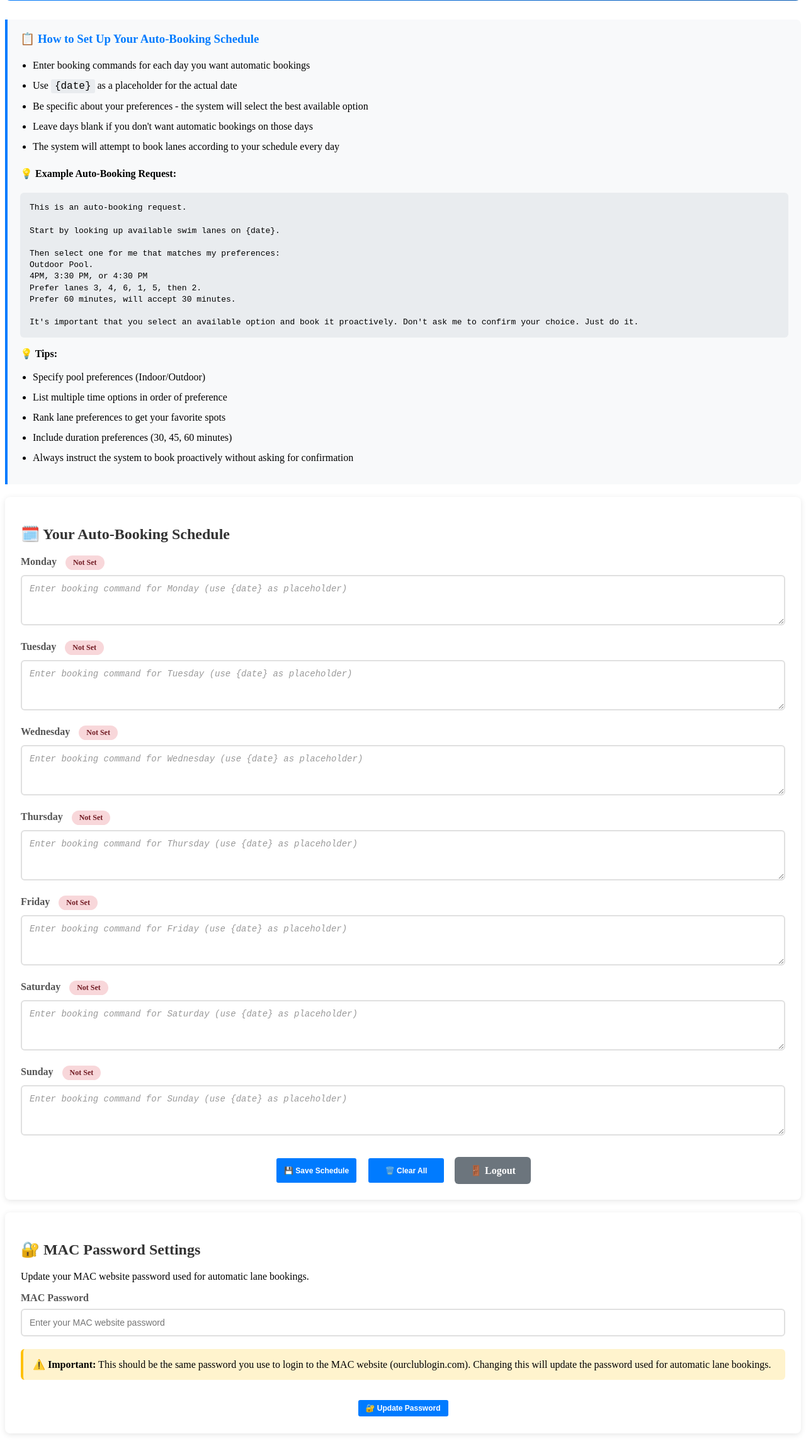
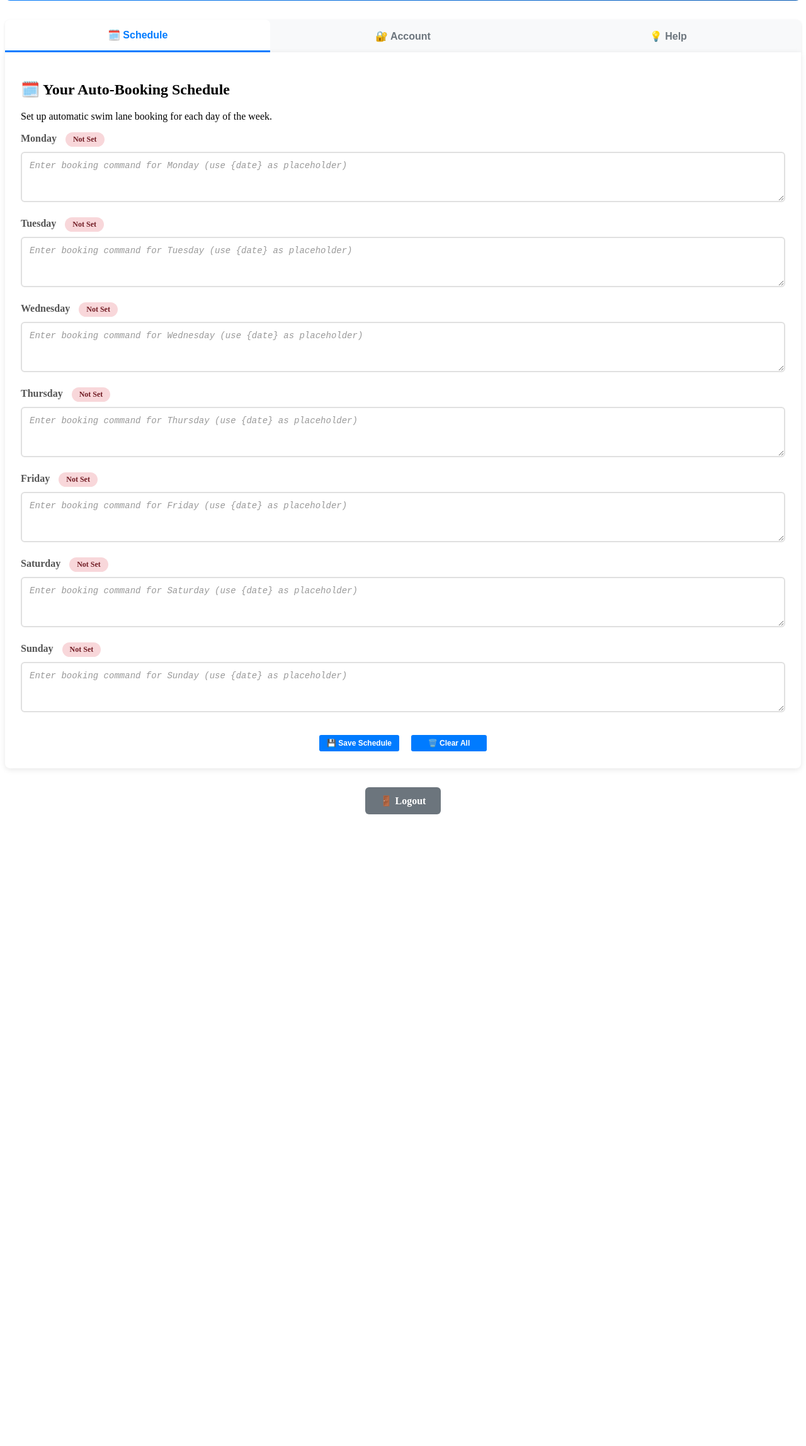
Before and after one commit to mattjpoland/swimming-agent, a Flask app: template src/web/templates/user_dashboard.html in a window 1280 px wide. Shown: the part 107-2403 px from the top of the page at 63% size. After the commit the page ends 1400 px from the top, so only its background shows below. Run offline with Flask 3, Linux system fonts and the light colour scheme; the template is opened without the code that fills it, so the values that code supplies are empty.

Commit message:
User page UX

```diff
--- a/src/web/templates/user_dashboard.html
+++ b/src/web/templates/user_dashboard.html
@@ -176,6 +176,56 @@
             color: #721c24;
         }
 
+        /* Tab Navigation */
+        .tab-navigation {
+            display: flex;
+            background: #f8f9fa;
+            border-radius: 8px 8px 0 0;
+            margin-bottom: 0;
+            box-shadow: 0 2px 4px rgba(0,0,0,0.1);
+        }
+
+        .tab-button {
+            flex: 1;
+            padding: 15px 20px;
+            border: none;
+            background: transparent;
+            cursor: pointer;
+            font-size: 16px;
+            font-weight: bold;
+            color: #6c757d;
+            transition: all 0.3s;
+            border-radius: 8px 8px 0 0;
+        }
+
+        .tab-button:hover {
+            background: #e9ecef;
+            color: #495057;
+        }
+
+        .tab-button.active {
+            background: white;
+            color: #007bff;
+            border-bottom: 3px solid #007bff;
+        }
+
+        .tab-content {
+            display: none;
+            background: white;
+            border-radius: 0 0 8px 8px;
+            padding: 25px;
+            box-shadow: 0 2px 10px rgba(0,0,0,0.1);
+            margin-bottom: 20px;
+        }
+
+        .tab-content.active {
+            display: block;
+        }
+
+        .tab-container {
+            margin-bottom: 30px;
+        }
+
         /* Mobile responsiveness */
         @media (max-width: 768px) {
             .dashboard-header h1 {
@@ -195,6 +245,15 @@
                 width: 100%;
                 max-width: 300px;
             }
+
+            .tab-button {
+                padding: 12px 15px;
+                font-size: 14px;
+            }
+
+            .tab-content {
+                padding: 15px;
+            }
         }
     </style>
 </head>
@@ -205,43 +264,17 @@
             <p>Manage your automatic swim lane booking schedule</p>
         </div>
 
-        <div class="help-section">
-            <h3>📋 How to Set Up Your Auto-Booking Schedule</h3>
-            <ul>
-                <li>Enter booking commands for each day you want automatic bookings</li>
-                <li>Use <code>{date}</code> as a placeholder for the actual date</li>
-                <li>Be specific about your preferences - the system will select the best available option</li>
-                <li>Leave days blank if you don't want automatic bookings on those days</li>
-                <li>The system will attempt to book lanes according to your schedule every day</li>
-            </ul>
-
-            <h4>💡 Example Auto-Booking Request:</h4>
-            <div style="background: #e9ecef; padding: 15px; border-radius: 6px; margin: 10px 0; font-family: 'Courier New', monospace; font-size: 13px; line-height: 1.4;">
-                This is an auto-booking request.<br><br>
-
-                Start by looking up available swim lanes on {date}.<br><br>
-
-                Then select one for me that matches my preferences:<br>
-                Outdoor Pool.<br>
-                4PM, 3:30 PM, or 4:30 PM<br>
-                Prefer lanes 3, 4, 6, 1, 5, then 2.<br>
-                Prefer 60 minutes, will accept 30 minutes.<br><br>
-
-                It's important that you select an available option and book it proactively. Don't ask me to confirm your choice. Just do it.
+        <div class="tab-container">
+            <div class="tab-navigation">
+                <button class="tab-button active" onclick="showTab('schedule')">🗓️ Schedule</button>
+                <button class="tab-button" onclick="showTab('account')">🔐 Account</button>
+                <button class="tab-button" onclick="showTab('help')">💡 Help</button>
             </div>
 
-            <p><strong>💡 Tips:</strong></p>
-            <ul>
-                <li>Specify pool preferences (Indoor/Outdoor)</li>
-                <li>List multiple time options in order of preference</li>
-                <li>Rank lane preferences to get your favorite spots</li>
-                <li>Include duration preferences (30, 45, 60 minutes)</li>
-                <li>Always instruct the system to book proactively without asking for confirmation</li>
-            </ul>
-        </div>
-
-        <div class="schedule-section">
+            <!-- Schedule Tab -->
+            <div id="schedule-tab" class="tab-content active">
                 <h2>🗓️ Your Auto-Booking Schedule</h2>
+                <p>Set up automatic swim lane booking for each day of the week.</p>
 
             <form id="scheduleForm">
                 <div class="day-schedule">
@@ -282,13 +315,16 @@
                 <div class="action-buttons">
                     <button type="button" class="btn btn-primary" onclick="saveSchedule()">💾 Save Schedule</button>
                     <button type="button" class="btn btn-danger" onclick="deleteSchedule()">🗑️ Clear All</button>
-                    <a href="{{ url_for('web.logout') }}" class="btn btn-secondary">🚪 Logout</a>
                 </div>
             </form>
             </div>
 
-        <div class="schedule-section">
-            <h2>🔐 MAC Password Settings</h2>
+            <!-- Account Tab -->
+            <div id="account-tab" class="tab-content">
+                <h2>🔐 Account Settings</h2>
+                <p>Manage your account settings and MAC website password.</p>
+
+                <h3>MAC Password</h3>
                 <p>Update your MAC website password used for automatic lane bookings.</p>
 
                 <form id="macPasswordForm">
@@ -308,9 +344,73 @@
                     </div>
                 </form>
             </div>
+
+            <!-- Help Tab -->
+            <div id="help-tab" class="tab-content">
+                <h2>💡 Help & Tips</h2>
+                <p>Learn how to set up effective auto-booking schedules.</p>
+
+                <h3>📋 How to Set Up Your Auto-Booking Schedule</h3>
+                <ul>
+                    <li>Enter booking commands for each day you want automatic bookings</li>
+                    <li>Use <code>{date}</code> as a placeholder for the actual date</li>
+                    <li>Be specific about your preferences - the system will select the best available option</li>
+                    <li>Leave days blank if you don't want automatic bookings on those days</li>
+                    <li>The system will attempt to book lanes according to your schedule every day</li>
+                </ul>
+
+                <h4>💡 Example Auto-Booking Request:</h4>
+                <div style="background: #e9ecef; padding: 15px; border-radius: 6px; margin: 10px 0; font-family: 'Courier New', monospace; font-size: 13px; line-height: 1.4;">
+                    This is an auto-booking request.<br><br>
+
+                    Start by looking up available swim lanes on {date}.<br><br>
+
+                    Then select one for me that matches my preferences:<br>
+                    Outdoor Pool.<br>
+                    4PM, 3:30 PM, or 4:30 PM<br>
+                    Prefer lanes 3, 4, 6, 1, 5, then 2.<br>
+                    Prefer 60 minutes, will accept 30 minutes.<br><br>
+
+                    It's important that you select an available option and book it proactively. Don't ask me to confirm your choice. Just do it.
+                </div>
+
+                <p><strong>💡 Tips:</strong></p>
+                <ul>
+                    <li>Specify pool preferences (Indoor/Outdoor)</li>
+                    <li>List multiple time options in order of preference</li>
+                    <li>Rank lane preferences to get your favorite spots</li>
+                    <li>Include duration preferences (30, 45, 60 minutes)</li>
+                    <li>Always instruct the system to book proactively without asking for confirmation</li>
+                </ul>
+            </div>
+        </div>
+
+        <div class="action-buttons" style="margin-top: 20px;">
+            <a href="{{ url_for('web.logout') }}" class="btn btn-secondary">🚪 Logout</a>
+        </div>
     </div>
 
     <script>
+        function showTab(tabName) {
+            // Hide all tab contents
+            const tabContents = document.querySelectorAll('.tab-content');
+            tabContents.forEach(tab => {
+                tab.classList.remove('active');
+            });
+
+            // Remove active class from all tab buttons
+            const tabButtons = document.querySelectorAll('.tab-button');
+            tabButtons.forEach(button => {
+                button.classList.remove('active');
+            });
+
+            // Show selected tab content
+            document.getElementById(tabName + '-tab').classList.add('active');
+
+            // Add active class to clicked button
+            event.target.classList.add('active');
+        }
+
         function saveSchedule() {
             const days = ['monday', 'tuesday', 'wednesday', 'thursday', 'friday', 'saturday', 'sunday'];
             const schedule = {};
```
Lines whose indentation alone changed are shown as unchanged.
